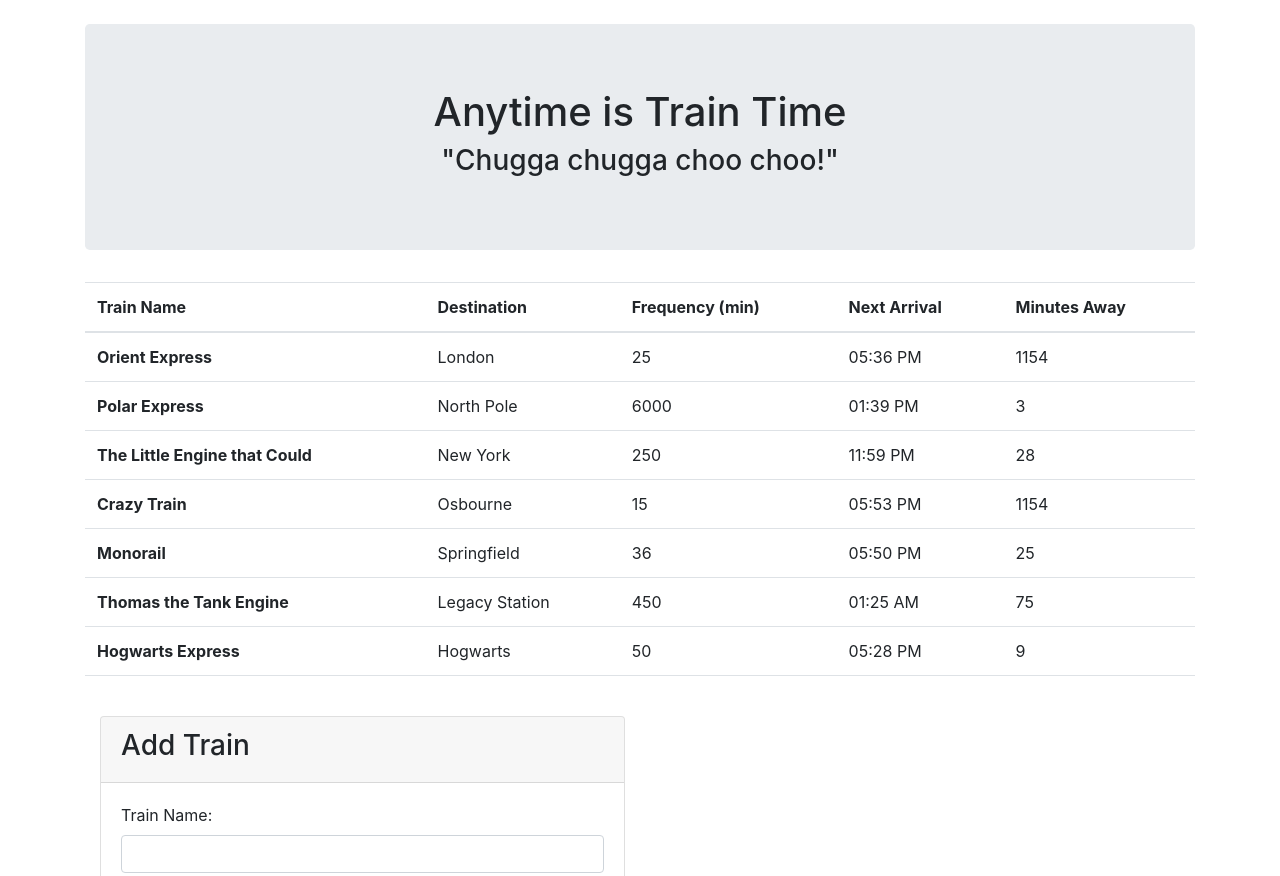
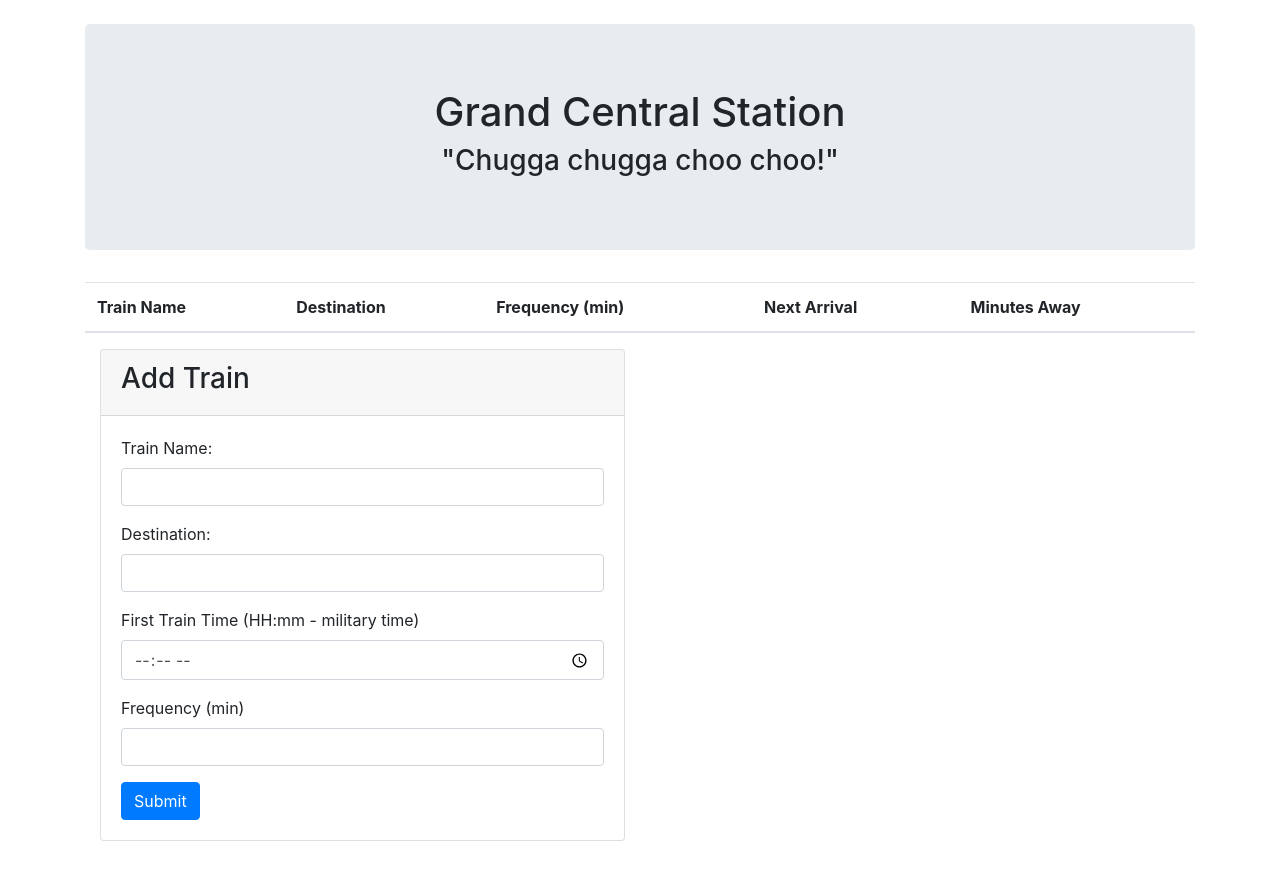
Before and after one commit to notoriouskro/traintime, a plain HTML site: page index.html in a window 1280 px wide. Shown: the top 876 px of the page. After the commit the page ends 841 px from the top, so only its background shows below. Drawn offline with nearby package versions, Linux system fonts and the light colour scheme; no server answers.

Commit message:
it doesnt work right but here we are

```diff
--- a/Assets/Javascript/app.js
+++ b/Assets/Javascript/app.js
@@ -25,31 +25,58 @@
     var time = $('#time-input').val();
     var frequency = $('#frequency-input').val();
 
+
     // Initial Values
-    database.ref().set({
+    database.ref().push({
         name: name,
         destination: destination,
         time: time,
-        frequency: frequency
+        frequency: frequency,
+        minAway: minAway
     })
     //add table row
-
 
 
 
     });
 
 
-    database.ref().on("value", function (snapshot) {
-        console.log(snapshot.val().name);
-        console.log(snapshot.val().destination);
-        console.log(snapshot.val().frequency);
-        console.log(snapshot.val().time);
+    database.ref().on("child_added", function (snap) {
 
-        $("#newName").text(snapshot.val().name);
-        $("#newDest").text(snapshot.val().destination);
-        $("#newFreq").text(snapshot.val().frequency);
-        $("#newTime").text(snapshot.val().time);
+        console.log(snap.val())
+
+        var val = snap.val();
+        var current = moment();
+        var name = val.name;
+        var startTime = moment(val.time, "HH:mm");
+        var destination = val.destination;
+        var frequency = val.frequency;
+        var timeDifference = current.diff(startTime);
+        var nArr = current.add(timeDifference).minutes();
+
+
+        // moment(startTime, "hh:mm A").diff(current, "hh:mm A");
+        // console.log("Calc " + calc);
+        console.log("Diff " + timeDifference);
+        console.log("Current time " + current);
+        console.log("Next Arrival " + nArr)
+
+
+
+
+
+
+
+
+        var $row = $('<tr>');
+        $row.append('<td>' + name + '</td>');
+        $row.append('<td>' + destination + '</td>');
+        $row.append('<td>' + frequency + '</td>');
+        $row.append('<td>' + timeDifference + '</td>');
+        $row.append('<td>' + nArr + '</td>');
+
+        $('tbody').append($row);
+
 
     });
 
--- a/index.html
+++ b/index.html
@@ -4,15 +4,17 @@
 <head>
 
     <meta charset="UTF-8">
-    <title>Trainz</title>
+    <title>Grand Central Station</title>
 
     <!-- jQuery -->
     <script src="https://cdnjs.cloudflare.com/ajax/libs/jquery/3.2.1/jquery.min.js"></script>
 
     <!-- Bootstrap CDN-->
-  <link rel="stylesheet" href="https://maxcdn.bootstrapcdn.com/bootstrap/4.0.0/css/bootstrap.min.css">
-  <script src="https://maxcdn.bootstrapcdn.com/bootstrap/4.0.0/js/bootstrap.min.js"></script>
+    <link rel="stylesheet" href="https://maxcdn.bootstrapcdn.com/bootstrap/4.0.0/css/bootstrap.min.css">
+    <script src="https://maxcdn.bootstrapcdn.com/bootstrap/4.0.0/js/bootstrap.min.js"></script>
+    <!-- Moment JS reference -->
 
+    <script src='https://cdn.jsdelivr.net/momentjs/2.12.0/moment.min.js'></script>
 
     <!-- Firebase Reference -->
     <script src="https://www.gstatic.com/firebasejs/4.12.0/firebase.js"></script>
@@ -27,7 +29,7 @@
 
         <!-- Jumbotron -->
         <div class="jumbotron">
-            <h1 class="text-center">Anytime is Train Time</h1>
+            <h1 class="text-center">Grand Central Station</h1>
             <h3 class="text-center">"Chugga chugga choo choo!"</h3>
         </div>
         <table class="table">
@@ -41,62 +43,7 @@
                 </tr>
             </thead>
             <tbody>
-                <tr>
-                    <th scope="row">Orient Express</th>
-                    <td>London</td>
-                    <td>25</td>
-                    <td>05:36 PM</td>
-                    <td>1154</td>
-                </tr>
-                <tr>
-                    <th scope="row">Polar Express</th>
-                    <td>North Pole</td>
-                    <td>6000</td>
-                    <td>01:39 PM</td>
-                    <td>3</td>
-                </tr>
-                <tr>
-                    <th scope="row">The Little Engine that Could</th>
-                    <td>New York</td>
-                    <td>250</td>
-                    <td>11:59 PM</td>
-                    <td>28</td>
-                </tr>
-                <tr>
-                    <th scope="row">Crazy Train</th>
-                    <td>Osbourne</td>
-                    <td>15</td>
-                    <td>05:53 PM</td>
-                    <td>1154</td>
-                </tr>
-                <tr>
-                    <th scope="row">Monorail</th>
-                    <td>Springfield</td>
-                    <td>36</td>
-                    <td>05:50 PM</td>
-                    <td>25</td>
-                </tr>
-                <tr>
-                    <th scope="row">Thomas the Tank Engine</th>
-                    <td>Legacy Station</td>
-                    <td>450</td>
-                    <td>01:25 AM</td>
-                    <td>75</td>
-                </tr>
-                <tr>
-                    <th scope="row">Hogwarts Express</th>
-                    <td>Hogwarts</td>
-                    <td>50</td>
-                    <td>05:28 PM</td>
-                    <td>9</td>
-                </tr>
-                <tr>
-                        <th scope="row" id="newName"></th>
-                        <td id="newDest"></td>
-                        <td id="newFreq"></td>
-                        <td id="newTime"></td>
-                        <td id=""></td>
-                    </tr>
+
             </tbody>
         </table>
         <!-- Add Train Card-->
@@ -130,7 +77,7 @@
                             <input class="form-control" id="frequency-input"
                                 type="number">
                         </div>
-                        <button class="btn btn-default" id="add-train"
+                        <button class="btn btn-primary" id="add-train"
                             type="submit">Submit</button>
                     </form>
                 </div>
```
Also changed, not shown: 1 other file.
